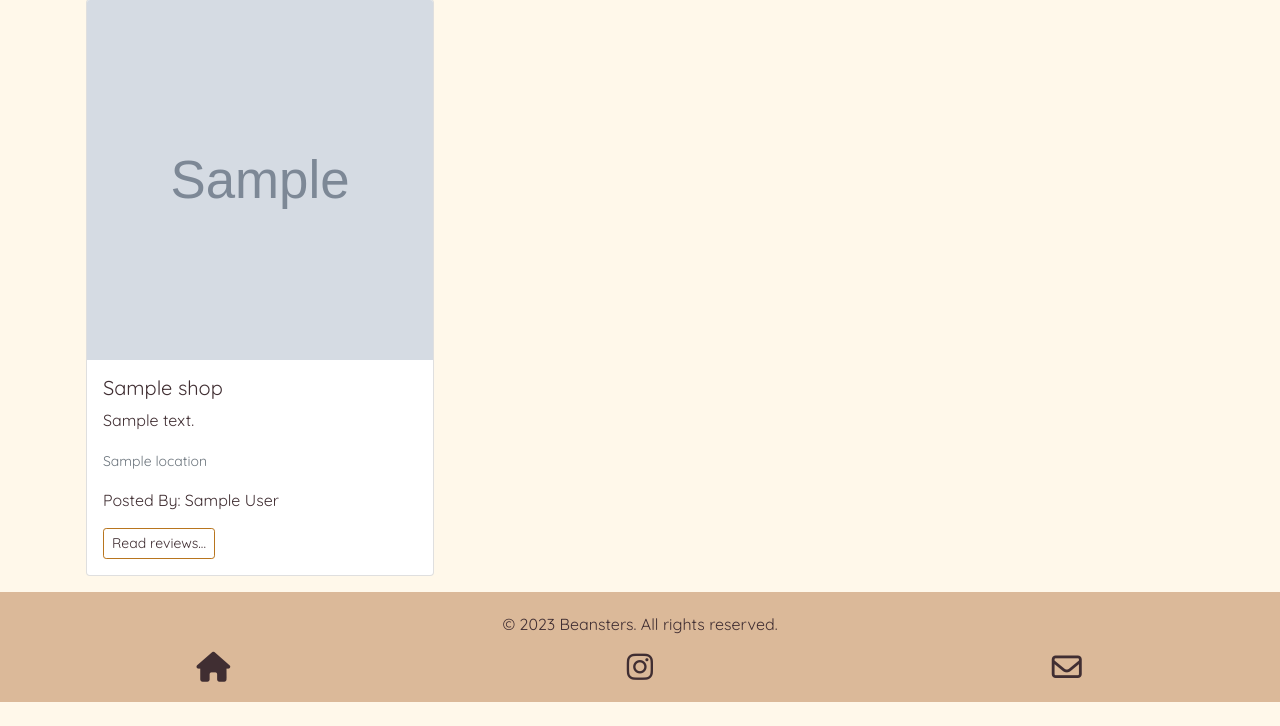
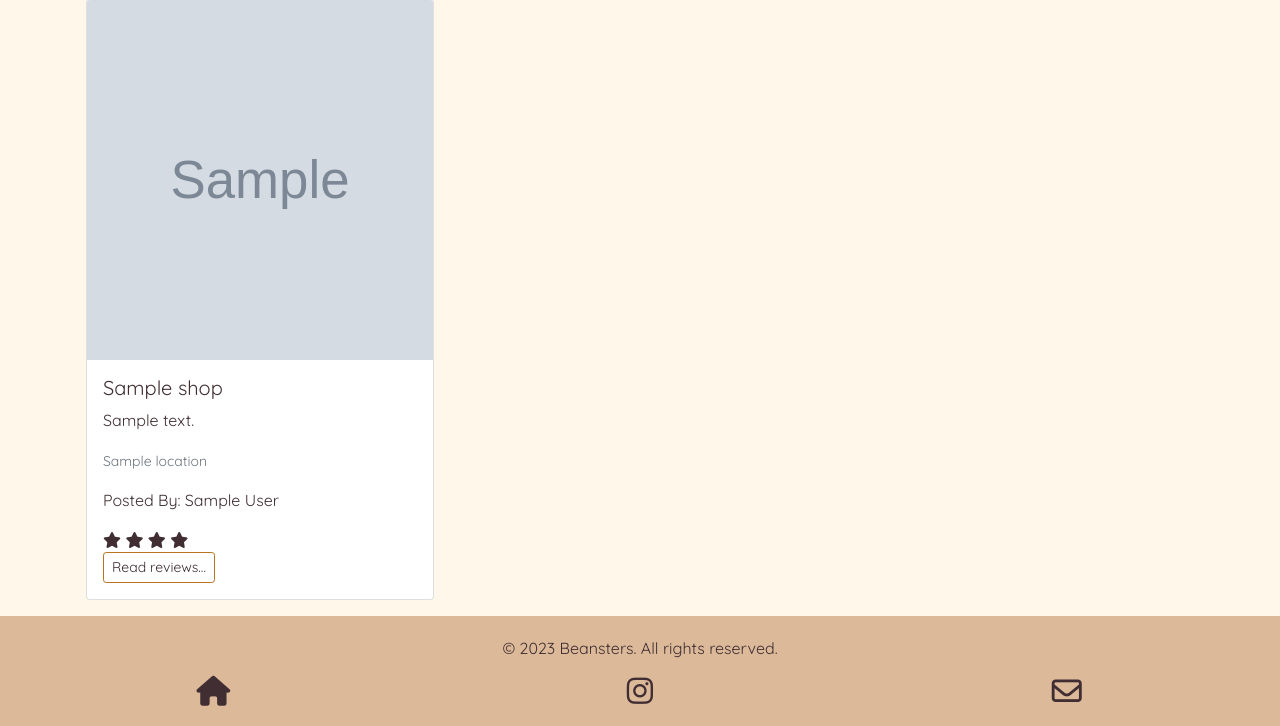
Before and after one commit to tomkelly111/Beansters, a Django app: template templates/index.html in a window 1280 px wide. Shown: the part 252-978 px from the top of the page. Before the commit the page ends 954 px from the top, so only its background shows below. Run offline with Django 3.2, Linux system fonts and the light colour scheme; the template is opened without the code that fills it: most values are stand-ins (such as "Sample title", 1, 10 or a date in 2020); grey boxes marked "Sample" are stand-in pictures; some libraries are stand-ins or nearby versions.

Commit message:
update coffeeshopmodel to include star rating

```diff
--- a/coffeeposts/forms.py
+++ b/coffeeposts/forms.py
@@ -6,7 +6,7 @@ class PostForm(forms.ModelForm):
     class Meta:
         model = CoffeeShopPost
         fields = ('shop', 'description',
-                  'review', 'location', 'featured_image',)
+                  'review', 'location', 'featured_image', 'rating',)
 
 
 class CommentForm(forms.ModelForm):
--- a/templates/index.html
+++ b/templates/index.html
@@ -19,6 +19,29 @@
           <p class="card-text">{{ post.description }}</p>
           <p class="card-text"><small class="text-muted">{{ post.location }}</small></p>
           <p class="author">Posted By: {{ post.author }}</p>
+          <div>
+          {% if post.rating == 1 %}
+          <i class="fa-solid fa-star"></i>
+          {% elif post.rating == 2 %}
+          <i class="fa-solid fa-star"></i>
+          <i class="fa-solid fa-star"></i>
+          {% elif post.rating == 3 %}
+          <i class="fa-solid fa-star"></i>
+          <i class="fa-solid fa-star"></i>
+          <i class="fa-solid fa-star"></i>
+          {% elif post.rating == 4 %}
+          <i class="fa-solid fa-star"></i>
+          <i class="fa-solid fa-star"></i>
+          <i class="fa-solid fa-star"></i>
+          <i class="fa-solid fa-star"></i>
+          {% elif post.rating == 5 %}
+          <i class="fa-solid fa-star"></i>
+          <i class="fa-solid fa-star"></i>
+          <i class="fa-solid fa-star"></i>
+          <i class="fa-solid fa-star"></i>
+          <i class="fa-solid fa-star"></i>
+          {% endif %}
+          </div>
           <a class="btn btn-outline-secondary btn-sm" href="{% url 'post_detail' shop=post.shop %}"
             role="button">Read reviews...</a>
         </div>
```
Also changed, not shown: coffeeposts/models.py (+10 -0 lines), coffeeposts/migrations/0012_coffeeshoppost_rating.py (added).
